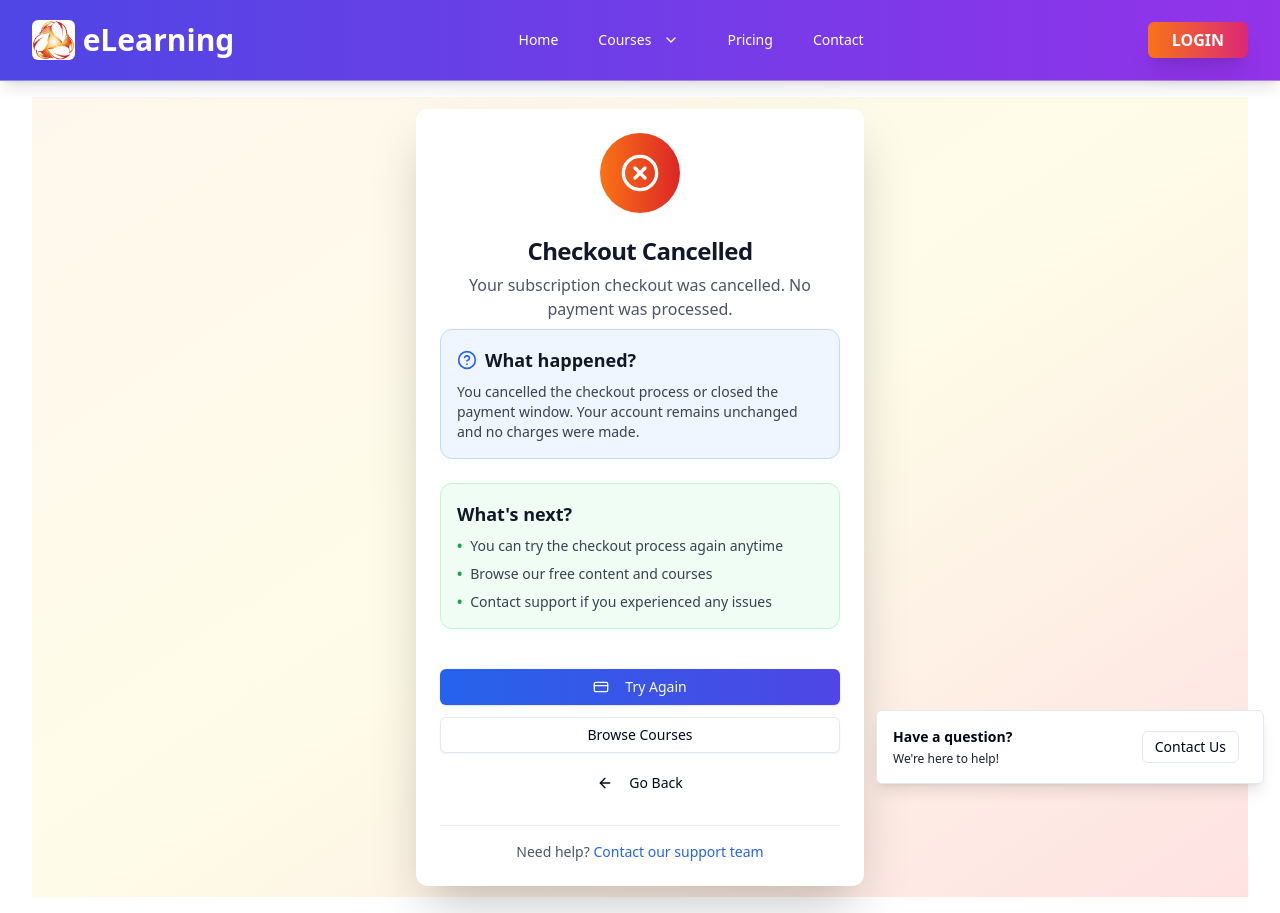
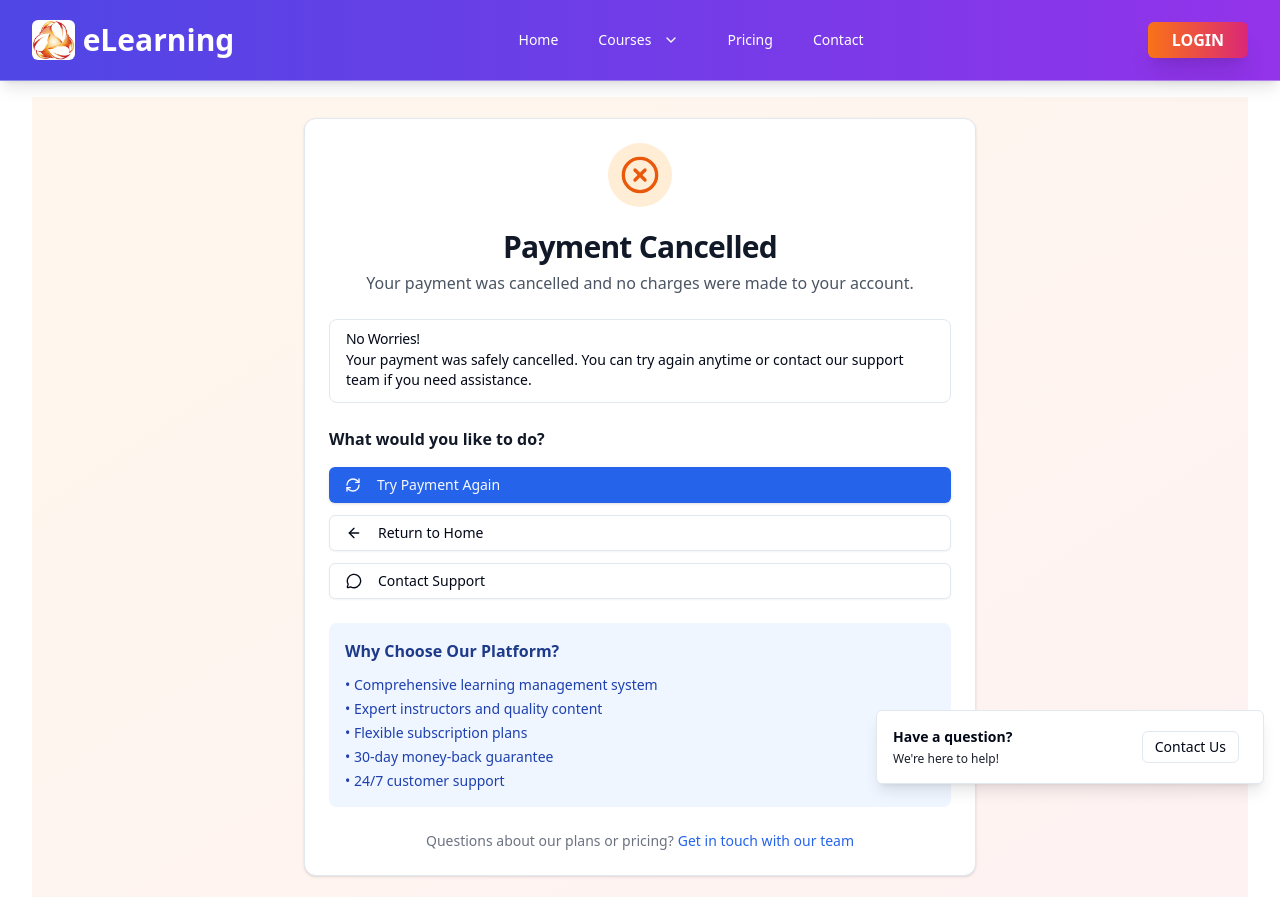
Before and after one commit to VishaL6i9/NextJS-LMS_Sigmat, a Next.js app: page /subscription/cancel in a window 1280 px wide. Built offline with nearby package versions, Linux system fonts and the light colour scheme; no server answers.

Commit message:
feat: Added payment landing pages

```diff
--- a/app/(main)/(navbar)/subscription/cancel/page.tsx
+++ b/app/(main)/(navbar)/subscription/cancel/page.tsx
@@ -2,86 +2,87 @@
 
 import React from 'react';
 import { useRouter } from 'next/navigation';
-import { XCircle, ArrowLeft, CreditCard, HelpCircle } from 'lucide-react';
+import { XCircle, ArrowLeft, RefreshCw, MessageCircle } from 'lucide-react';
 import { Button } from '@/components/ui/button';
 import { Card, CardContent, CardHeader, CardTitle } from '@/components/ui/card';
+import { Alert, AlertDescription, AlertTitle } from '@/components/ui/alert';
 
 export default function SubscriptionCancelPage() {
   const router = useRouter();
 
+  const handleRetryPayment = () => {
+    router.push('/pricing');
+  };
+
+  const handleGoHome = () => {
+    router.push('/');
+  };
+
+  const handleContactSupport = () => {
+    router.push('/contact-us')
+  };
+
   return (
-    <div className="min-h-screen bg-gradient-to-br from-orange-50 via-yellow-50 to-red-100 flex items-center justify-center px-4">
-      <Card className="w-full max-w-md shadow-2xl border-0">
-        <CardHeader className="text-center pb-2">
-          <div className="mx-auto mb-4 flex h-20 w-20 items-center justify-center rounded-full bg-gradient-to-r from-orange-500 to-red-600">
-            <XCircle className="h-10 w-10 text-white" />
+    <div className="min-h-screen bg-gradient-to-br from-orange-50 to-red-50 flex items-center justify-center p-4">
+      <Card className="w-full max-w-2xl">
+        <CardHeader className="text-center">
+          <div className="flex justify-center mb-4">
+            <div className="h-16 w-16 bg-orange-100 rounded-full flex items-center justify-center">
+              <XCircle className="h-10 w-10 text-orange-600" />
+            </div>
           </div>
-          <CardTitle className="text-2xl font-bold text-gray-900 mb-2">
-            Checkout Cancelled
-          </CardTitle>
-          <p className="text-gray-600">
-            Your subscription checkout was cancelled. No payment was processed.
+          <CardTitle className="text-3xl font-bold text-gray-900">Payment Cancelled</CardTitle>
+          <p className="text-gray-600 mt-2">
+            Your payment was cancelled and no charges were made to your account.
           </p>
         </CardHeader>
 
         <CardContent className="space-y-6">
-          <div className="bg-blue-50 rounded-xl p-4 border border-blue-200">
-            <h3 className="text-lg font-semibold text-gray-900 mb-2 flex items-center gap-2">
-              <HelpCircle className="h-5 w-5 text-blue-600" />
-              What happened?
-            </h3>
-            <p className="text-sm text-gray-700">
-              You cancelled the checkout process or closed the payment window.
-              Your account remains unchanged and no charges were made.
-            </p>
+          <Alert>
+            <AlertTitle>No Worries!</AlertTitle>
+            <AlertDescription>
+              Your payment was safely cancelled. You can try again anytime or contact our support team if you need assistance.
+            </AlertDescription>
+          </Alert>
+
+          <div className="space-y-4">
+            <h4 className="font-semibold text-gray-900">What would you like to do?</h4>
+
+            <div className="grid gap-3">
+              <Button onClick={handleRetryPayment} className="w-full justify-start">
+                <RefreshCw className="mr-2 h-4 w-4" />
+                Try Payment Again
+              </Button>
+
+              <Button variant="outline" onClick={handleGoHome} className="w-full justify-start">
+                <ArrowLeft className="mr-2 h-4 w-4" />
+                Return to Home
+              </Button>
+
+              <Button variant="outline" onClick={handleContactSupport} className="w-full justify-start">
+                <MessageCircle className="mr-2 h-4 w-4" />
+                Contact Support
+              </Button>
+            </div>
           </div>
 
-          <div className="bg-green-50 rounded-xl p-4 border border-green-200">
-            <h3 className="text-lg font-semibold text-gray-900 mb-2">What's next?</h3>
-            <ul className="space-y-2 text-sm text-gray-700">
-              <li className="flex items-start gap-2">
-                <span className="text-green-600 font-bold">•</span>
-                You can try the checkout process again anytime
-              </li>
-              <li className="flex items-start gap-2">
-                <span className="text-green-600 font-bold">•</span>
-                Browse our free content and courses
-              </li>
-              <li className="flex items-start gap-2">
-                <span className="text-green-600 font-bold">•</span>
-                Contact support if you experienced any issues
-              </li>
+          <div className="bg-blue-50 rounded-lg p-4 space-y-3">
+            <h5 className="font-semibold text-blue-900">Why Choose Our Platform?</h5>
+            <ul className="space-y-1 text-sm text-blue-800">
+              <li>• Comprehensive learning management system</li>
+              <li>• Expert instructors and quality content</li>
+              <li>• Flexible subscription plans</li>
+              <li>• 30-day money-back guarantee</li>
+              <li>• 24/7 customer support</li>
             </ul>
           </div>
 
-          <div className="flex flex-col gap-3 pt-4">
-            <Button
-              onClick={() => router.push('/pricing')}
-              className="w-full bg-gradient-to-r from-blue-600 to-indigo-600 hover:from-blue-700 hover:to-indigo-700"
-            >
-              <CreditCard className="mr-2 h-4 w-4" />
-              Try Again
-            </Button>
-            <Button
-              variant="outline"
-              onClick={() => router.push('/courses')}
-              className="w-full"
-            >
-              Browse Courses
-            </Button>
-            <Button
-              variant="ghost"
-              onClick={() => router.back()}
-              className="w-full"
-            >
-              <ArrowLeft className="mr-2 h-4 w-4" />
-              Go Back
-            </Button>
-          </div>
-
-          <div className="text-center pt-4 border-t border-gray-200">
-            <p className="text-sm text-gray-600">
-              Need help? <a href="/support" className="text-blue-600 hover:text-blue-700 font-medium">Contact our support team</a>
+          <div className="text-center text-sm text-gray-500">
+            <p>
+              Questions about our plans or pricing?
+              <Button variant="link" onClick={handleContactSupport} className="p-0 h-auto ml-1">
+                Get in touch with our team
+              </Button>
             </p>
           </div>
         </CardContent>
--- a/app/(main)/(navbar)/subscription/success/page.tsx
+++ b/app/(main)/(navbar)/subscription/success/page.tsx
@@ -1,79 +1,121 @@
-// Force dynamic rendering to prevent prerender
-"use client";
-export const runtime = 'nodejs';
+'use client';
 
-import React, { useEffect, useState, Suspense } from 'react';
-import { useSearchParams, useRouter } from 'next/navigation';
-import { CheckCircle, ArrowRight, Home, CreditCard } from 'lucide-react';
+import React, { useState, useEffect, Suspense } from 'react';
+import { useRouter, useSearchParams } from 'next/navigation';
+import { CheckCircle, ArrowRight, Mail, Loader2 } from 'lucide-react';
 import { Button } from '@/components/ui/button';
 import { Card, CardContent, CardHeader, CardTitle } from '@/components/ui/card';
-import { Alert, AlertDescription } from '@/components/ui/alert';
-import { handleCheckoutSuccess, getUserId, CheckoutSuccessResponse } from '@/app/components/services/api';
+import { Badge } from '@/components/ui/badge';
+import { Alert, AlertDescription, AlertTitle } from '@/components/ui/alert';
+import { useToast } from '@/hooks/use-toast';
+import {
+  handlePaymentSuccess,
+  showPaymentSuccessWithEmailInfo,
+  openEmailClient
+} from '@/app/components/utils/paymentUtils';
+import { getUserId, UserSubscription } from '@/app/components/services/api';
 
 function SubscriptionSuccessContent() {
+  const [status, setStatus] = useState<'processing' | 'success' | 'error'>('processing');
+  const [subscription, setSubscription] = useState<UserSubscription | null>(null);
+  const [userId, setUserId] = useState<string | null>(null);
+  const router = useRouter();
   const searchParams = useSearchParams();
-  const router = useRouter();
-  const [isProcessing, setIsProcessing] = useState(true);
-  const [subscriptionData, setSubscriptionData] = useState<CheckoutSuccessResponse | null>(null);
-  const [error, setError] = useState<string | null>(null);
+  const { toast } = useToast();
+
+  const sessionId = searchParams.get('session_id');
 
   useEffect(() => {
-    const processCheckoutSuccess = async () => {
-      const sessionId = searchParams.get('session_id');
-
-      if (!sessionId) {
-        setError('No session ID found. Please try again.');
-        setIsProcessing(false);
-        return;
-      }
-
+    const fetchUserId = async () => {
       try {
-        const userId = await getUserId();
-        const response = await handleCheckoutSuccess(sessionId, userId);
-        setSubscriptionData(response);
-      } catch (err: any) {
-        console.error('Failed to process checkout success:', err);
-        setError(err.message || 'Failed to process your subscription. Please contact support.');
-      } finally {
-        setIsProcessing(false);
+        const id = await getUserId();
+        setUserId(id);
+      } catch (error) {
+        console.error('Failed to fetch user ID:', error);
+        setStatus('error');
       }
     };
 
-    processCheckoutSuccess();
-  }, [searchParams]);
+    fetchUserId();
+  }, []);
 
-  if (isProcessing) {
+  useEffect(() => {
+    if (!sessionId || !userId) return;
+
+    const processPaymentSuccess = async () => {
+      try {
+        const subscription = await handlePaymentSuccess(sessionId, userId);
+
+        if (subscription) {
+          setSubscription(subscription);
+          setStatus('success');
+          showPaymentSuccessWithEmailInfo();
+        } else {
+          setStatus('error');
+        }
+      } catch (error: any) {
+        console.error('Payment processing failed:', error);
+        setStatus('error');
+        toast({
+          title: "Payment Processing Error",
+          description: error.message || "There was an issue processing your payment.",
+          variant: "destructive",
+        });
+      }
+    };
+
+    processPaymentSuccess();
+  }, [sessionId, userId, toast]);
+
+  const handleGoToDashboard = () => {
+    router.push('/dashboard');
+  };
+
+  const handleOpenEmail = () => {
+    openEmailClient();
+  };
+
+  if (status === 'processing') {
     return (
-      <div className="min-h-screen bg-gradient-to-br from-green-50 to-emerald-100 flex items-center justify-center px-4">
+      <div className="min-h-screen bg-gradient-to-br from-green-50 to-blue-50 flex items-center justify-center p-4">
         <Card className="w-full max-w-md">
-          <CardContent className="flex flex-col items-center justify-center py-12">
-            <div className="animate-spin rounded-full h-12 w-12 border-b-4 border-green-500 mb-4"></div>
-            <h2 className="text-xl font-semibold text-gray-900 mb-2">Processing your subscription...</h2>
-            <p className="text-gray-600 text-center">Please wait while we confirm your payment.</p>
+          <CardContent className="pt-6">
+            <div className="text-center space-y-4">
+              <div className="flex justify-center">
+                <Loader2 className="h-12 w-12 animate-spin text-blue-600" />
+              </div>
+              <h2 className="text-2xl font-bold text-gray-900">Processing your payment...</h2>
+              <p className="text-gray-600">Please wait while we activate your subscription.</p>
+            </div>
           </CardContent>
         </Card>
       </div>
     );
   }
 
-  if (error) {
+  if (status === 'error') {
     return (
-      <div className="min-h-screen bg-gradient-to-br from-red-50 to-pink-100 flex items-center justify-center px-4">
+      <div className="min-h-screen bg-gradient-to-br from-red-50 to-orange-50 flex items-center justify-center p-4">
         <Card className="w-full max-w-md">
-          <CardHeader>
-            <CardTitle className="text-center text-red-600">Payment Processing Error</CardTitle>
-          </CardHeader>
-          <CardContent className="text-center space-y-4">
-            <Alert variant="destructive">
-              <AlertDescription>{error}</AlertDescription>
-            </Alert>
-            <div className="space-y-2">
-              <Button onClick={() => router.push('/pricing')} className="w-full">
-                Back to Pricing
-              </Button>
-              <Button variant="outline" onClick={() => router.push('/support')} className="w-full">
-                Contact Support
-              </Button>
+          <CardContent className="pt-6">
+            <div className="text-center space-y-4">
+              <div className="flex justify-center">
+                <div className="h-12 w-12 bg-red-100 rounded-full flex items-center justify-center">
+                  <span className="text-2xl">❌</span>
+                </div>
+              </div>
+              <h2 className="text-2xl font-bold text-gray-900">Payment Processing Issue</h2>
+              <p className="text-gray-600">
+                There was an issue processing your payment. Please contact support if you believe this is an error.
+              </p>
+              <div className="space-y-2">
+                <Button onClick={handleGoToDashboard} className="w-full">
+                  Go to Dashboard
+                </Button>
+                <Button variant="outline" onClick={() => router.push('/pricing')} className="w-full">
+                  Try Again
+                </Button>
+              </div>
             </div>
           </CardContent>
         </Card>
@@ -82,132 +124,107 @@ function SubscriptionSuccessContent() {
   }
 
   return (
-    <div className="min-h-screen bg-gradient-to-br from-green-50 via-emerald-50 to-teal-100 flex items-center justify-center px-4">
-      <Card className="w-full max-w-2xl shadow-2xl border-0">
-        <CardHeader className="text-center pb-2">
-          <div className="mx-auto mb-4 flex h-20 w-20 items-center justify-center rounded-full bg-gradient-to-r from-green-500 to-emerald-600">
-            <CheckCircle className="h-10 w-10 text-white" />
+    <div className="min-h-screen bg-gradient-to-br from-green-50 to-blue-50 flex items-center justify-center p-4">
+      <Card className="w-full max-w-2xl">
+        <CardHeader className="text-center">
+          <div className="flex justify-center mb-4">
+            <div className="h-16 w-16 bg-green-100 rounded-full flex items-center justify-center">
+              <CheckCircle className="h-10 w-10 text-green-600" />
+            </div>
           </div>
-          <CardTitle className="text-3xl font-bold text-gray-900 mb-2">
-            Subscription Successful!
-          </CardTitle>
-          <p className="text-gray-600 text-lg">
-            Welcome to your new learning journey
-          </p>
+          <CardTitle className="text-3xl font-bold text-gray-900">Payment Successful!</CardTitle>
+          <p className="text-gray-600 mt-2">Your subscription is now active and ready to use.</p>
         </CardHeader>
 
         <CardContent className="space-y-6">
-          {subscriptionData && (
-            <div className="bg-gradient-to-r from-green-50 to-emerald-50 rounded-xl p-6 border border-green-200">
-              <h3 className="text-xl font-semibold text-gray-900 mb-4 flex items-center gap-2">
-                <CreditCard className="h-5 w-5 text-green-600" />
-                Subscription Details
-              </h3>
-
-              <div className="grid grid-cols-1 md:grid-cols-2 gap-4 text-sm">
+          {subscription && (
+            <div className="bg-gray-50 rounded-lg p-6 space-y-4">
+              <h3 className="text-xl font-semibold text-gray-900">Subscription Details</h3>
+              <div className="grid grid-cols-1 md:grid-cols-2 gap-4">
                 <div>
-                  <span className="font-medium text-gray-700">Plan:</span>
-                  <p className="text-gray-900">{subscriptionData.subscription.subscriptionPlan.name}</p>
+                  <p className="text-sm text-gray-600">Plan</p>
+                  <p className="font-semibold">{subscription.subscriptionPlan.name}</p>
                 </div>
                 <div>
-                  <span className="font-medium text-gray-700">Type:</span>
-                  <p className="text-gray-900">{subscriptionData.subscription.subscriptionPlan.planType}</p>
+                  <p className="text-sm text-gray-600">Status</p>
+                  <Badge variant="default" className="bg-green-100 text-green-800">
+                    {subscription.status}
+                  </Badge>
                 </div>
                 <div>
-                  <span className="font-medium text-gray-700">Status:</span>
-                  <p className="text-green-600 font-semibold">{subscriptionData.subscription.status}</p>
-                </div>
-                <div>
-                  <span className="font-medium text-gray-700">Price:</span>
-                  <p className="text-gray-900">₹{subscriptionData.subscription.subscriptionPlan.priceInr}/month</p>
-                </div>
-                <div>
-                  <span className="font-medium text-gray-700">Start Date:</span>
-                  <p className="text-gray-900">
-                    {new Date(subscriptionData.subscription.startDate).toLocaleDateString()}
+                  <p className="text-sm text-gray-600">Start Date</p>
+                  <p className="font-semibold">
+                    {new Date(subscription.startDate).toLocaleDateString()}
                   </p>
                 </div>
                 <div>
-                  <span className="font-medium text-gray-700">End Date:</span>
-                  <p className="text-gray-900">
-                    {new Date(subscriptionData.subscription.endDate).toLocaleDateString()}
+                  <p className="text-sm text-gray-600">End Date</p>
+                  <p className="font-semibold">
+                    {new Date(subscription.endDate).toLocaleDateString()}
                   </p>
                 </div>
-              </div>
-
-              <div className="mt-4 p-4 bg-white rounded-lg border border-green-100">
-                <p className="text-sm text-gray-600 mb-2">
-                  <strong>Payment Reference:</strong> {subscriptionData.subscription.paymentReference}
-                </p>
-                <p className="text-sm text-gray-600">
-                  <strong>Session ID:</strong> {subscriptionData.sessionId}
-                </p>
+                <div>
+                  <p className="text-sm text-gray-600">Amount Paid</p>
+                  <p className="font-semibold">₹{subscription.actualPrice}</p>
+                </div>
+                <div>
+                  <p className="text-sm text-gray-600">Auto Renew</p>
+                  <p className="font-semibold">{subscription.autoRenew ? 'Yes' : 'No'}</p>
+                </div>
               </div>
             </div>
           )}
 
-          <div className="bg-blue-50 rounded-xl p-6 border border-blue-200">
-            <h3 className="text-lg font-semibold text-gray-900 mb-3">What's Next?</h3>
-            <ul className="space-y-2 text-sm text-gray-700">
+          <Alert>
+            <Mail className="h-4 w-4" />
+            <AlertTitle>Email Confirmation Sent</AlertTitle>
+            <AlertDescription>
+              A confirmation email has been sent to your registered email address with your payment receipt and subscription details.
+              <Button
+                variant="link"
+                onClick={handleOpenEmail}
+                className="p-0 h-auto ml-2 text-blue-600"
+              >
+                Open Email
+              </Button>
+            </AlertDescription>
+          </Alert>
+
+          <div className="space-y-4">
+            <h4 className="font-semibold text-gray-900">What's Next?</h4>
+            <ul className="space-y-2 text-sm text-gray-600">
               <li className="flex items-center gap-2">
-                <CheckCircle className="h-4 w-4 text-green-500" />
-                Access all premium features immediately
+                <CheckCircle className="h-4 w-4 text-green-500 flex-shrink-0" />
+                Access all premium features and content
               </li>
               <li className="flex items-center gap-2">
-                <CheckCircle className="h-4 w-4 text-green-500" />
-                Explore courses and start learning
+                <CheckCircle className="h-4 w-4 text-green-500 flex-shrink-0" />
+                Explore your personalized dashboard
               </li>
               <li className="flex items-center gap-2">
-                <CheckCircle className="h-4 w-4 text-green-500" />
-                Manage your subscription in your dashboard
+                <CheckCircle className="h-4 w-4 text-green-500 flex-shrink-0" />
+                Start learning with unlimited access
+              </li>
+              <li className="flex items-center gap-2">
+                <CheckCircle className="h-4 w-4 text-green-500 flex-shrink-0" />
+                Manage your subscription anytime
               </li>
             </ul>
           </div>
 
-          <div className="flex flex-col sm:flex-row gap-3 pt-4">
-            <Button
-              onClick={() => router.push('/dashboard')}
-              className="flex-1 bg-gradient-to-r from-green-600 to-emerald-600 hover:from-green-700 hover:to-emerald-700"
-            >
+          <div className="flex flex-col sm:flex-row gap-3">
+            <Button onClick={handleGoToDashboard} className="flex-1">
               Go to Dashboard
               <ArrowRight className="ml-2 h-4 w-4" />
             </Button>
-            <Button
-              variant="outline"
-              onClick={() => router.push('/courses')}
-              className="flex-1"
-            >
-              Browse Courses
-            </Button>
-            <Button
-              variant="outline"
-              onClick={() => router.push('/')}
-              className="flex-1"
-            >
-              <Home className="mr-2 h-4 w-4" />
-              Home
+            <Button variant="outline" onClick={() => router.push('/pricing')} className="flex-1">
+              View All Plans
             </Button>
           </div>
 
-          <div className="text-center pt-4 border-t border-gray-200">
-            <p className="text-sm text-gray-600">
-              Need help? <a href="/support" className="text-blue-600 hover:text-blue-700 font-medium">Contact our support team</a>
-            </p>
+          <div className="text-center text-sm text-gray-500">
+            <p>Need help? Contact our support team anytime.</p>
           </div>
-        </CardContent>
-      </Card>
-    </div>
-  );
-}
-
-function LoadingFallback() {
-  return (
-    <div className="min-h-screen bg-gradient-to-br from-green-50 to-emerald-100 flex items-center justify-center px-4">
-      <Card className="w-full max-w-md">
-        <CardContent className="flex flex-col items-center justify-center py-12">
-          <div className="animate-spin rounded-full h-12 w-12 border-b-4 border-green-500 mb-4"></div>
-          <h2 className="text-xl font-semibold text-gray-900 mb-2">Loading...</h2>
-          <p className="text-gray-600 text-center">Please wait while we load your subscription details.</p>
         </CardContent>
       </Card>
     </div>
@@ -216,7 +233,21 @@ function LoadingFallback() {
 
 export default function SubscriptionSuccessPage() {
   return (
-    <Suspense fallback={<LoadingFallback />}>
+    <Suspense fallback={
+      <div className="min-h-screen bg-gradient-to-br from-green-50 to-blue-50 flex items-center justify-center p-4">
+        <Card className="w-full max-w-md">
+          <CardContent className="pt-6">
+            <div className="text-center space-y-4">
+              <div className="flex justify-center">
+                <Loader2 className="h-12 w-12 animate-spin text-blue-600" />
+              </div>
+              <h2 className="text-2xl font-bold text-gray-900">Loading...</h2>
+              <p className="text-gray-600">Please wait while we load your payment details.</p>
+            </div>
+          </CardContent>
+        </Card>
+      </div>
+    }>
       <SubscriptionSuccessContent />
     </Suspense>
   );
```
